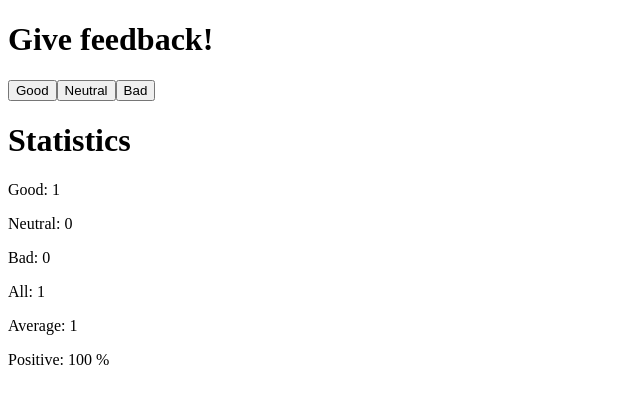
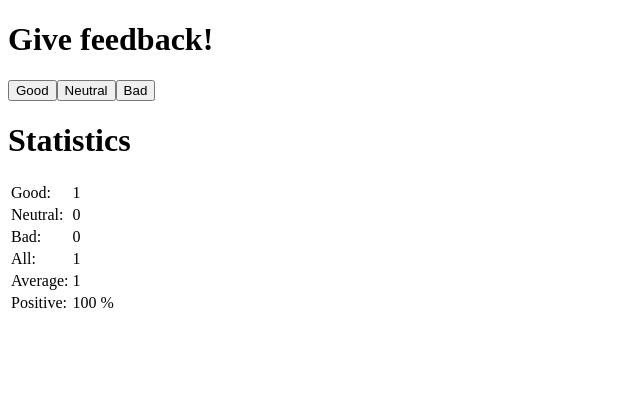
Before and after one commit to Matsu-J/hy-fullstackopen, a React (Vite) app in the folder osa1/unicafe/: page / in a window 1280 px wide. Both pictures are taken after a click on the button "Good". Shown: the top 404 px of the page, without its empty margins (0-640 px from the left). Built offline with nearby package versions, Linux system fonts and the light colour scheme.

Commit message:
exercise 1.11

```diff
--- a/osa1/unicafe/src/App.jsx
+++ b/osa1/unicafe/src/App.jsx
@@ -18,7 +18,10 @@ const Button = ({click, text}) => {
 
 const StatisticLine = ({type, amount}) => {
   return(
-    <p>{type}: {amount}</p>
+    <tr>
+      <td>{type}:</td>
+      <td>{amount}</td>
+    </tr>
   )
 }
 
@@ -32,14 +35,16 @@ const Statistics = ({good, neutral, bad, all, average, positive}) => {
   }
 
   return (
-    <div>
+    <table>
+      <tbody>
         <StatisticLine type="Good" amount={good}/>
         <StatisticLine type="Neutral" amount={neutral}/>
         <StatisticLine type="Bad" amount={bad}/>
         <StatisticLine type="All" amount={all}/>
         <StatisticLine type="Average" amount={average}/>
         <StatisticLine type="Positive" amount={positive}/>
-    </div>
+      </tbody>
+    </table>
   )
 }
 
```
Lines whose indentation alone changed are shown as unchanged.
